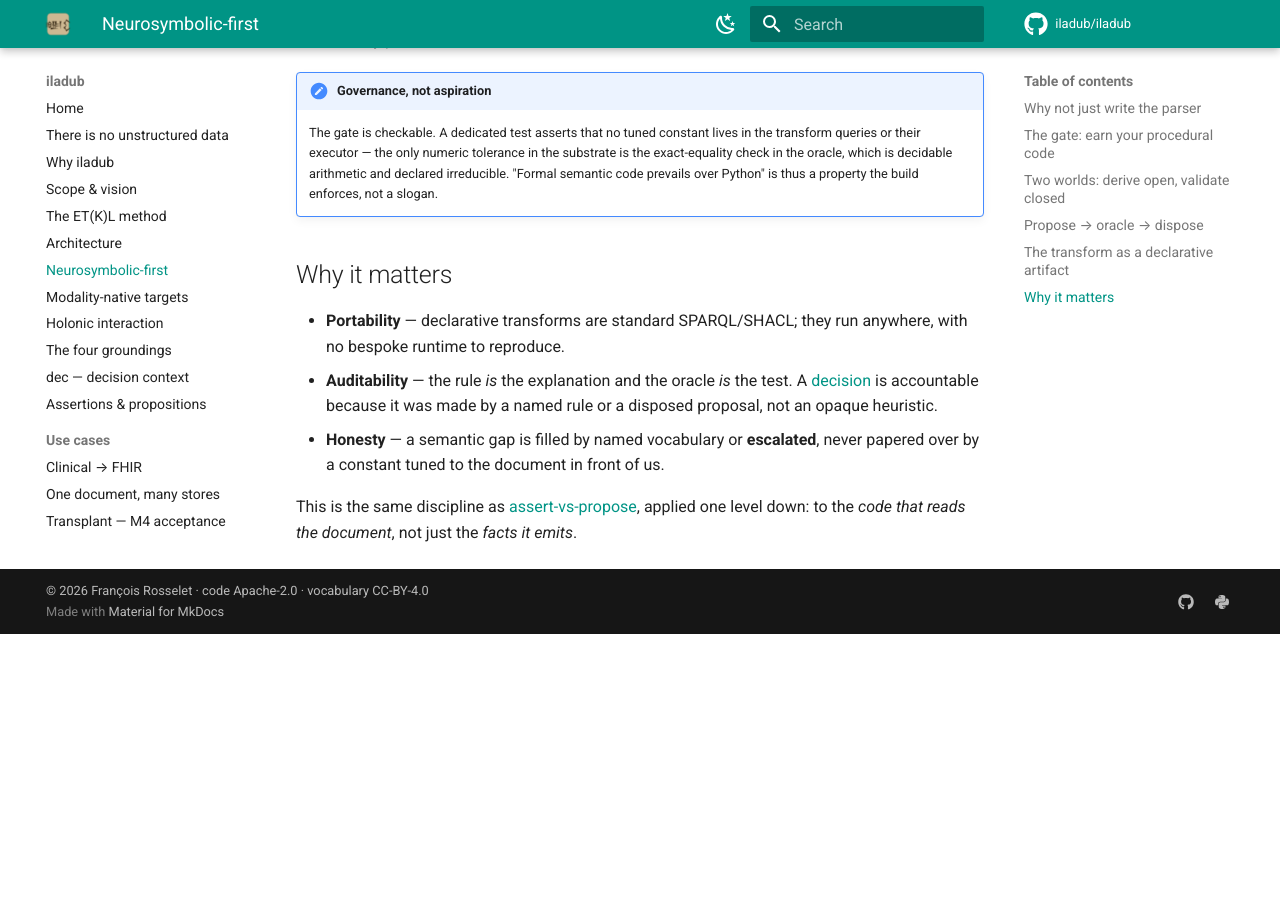
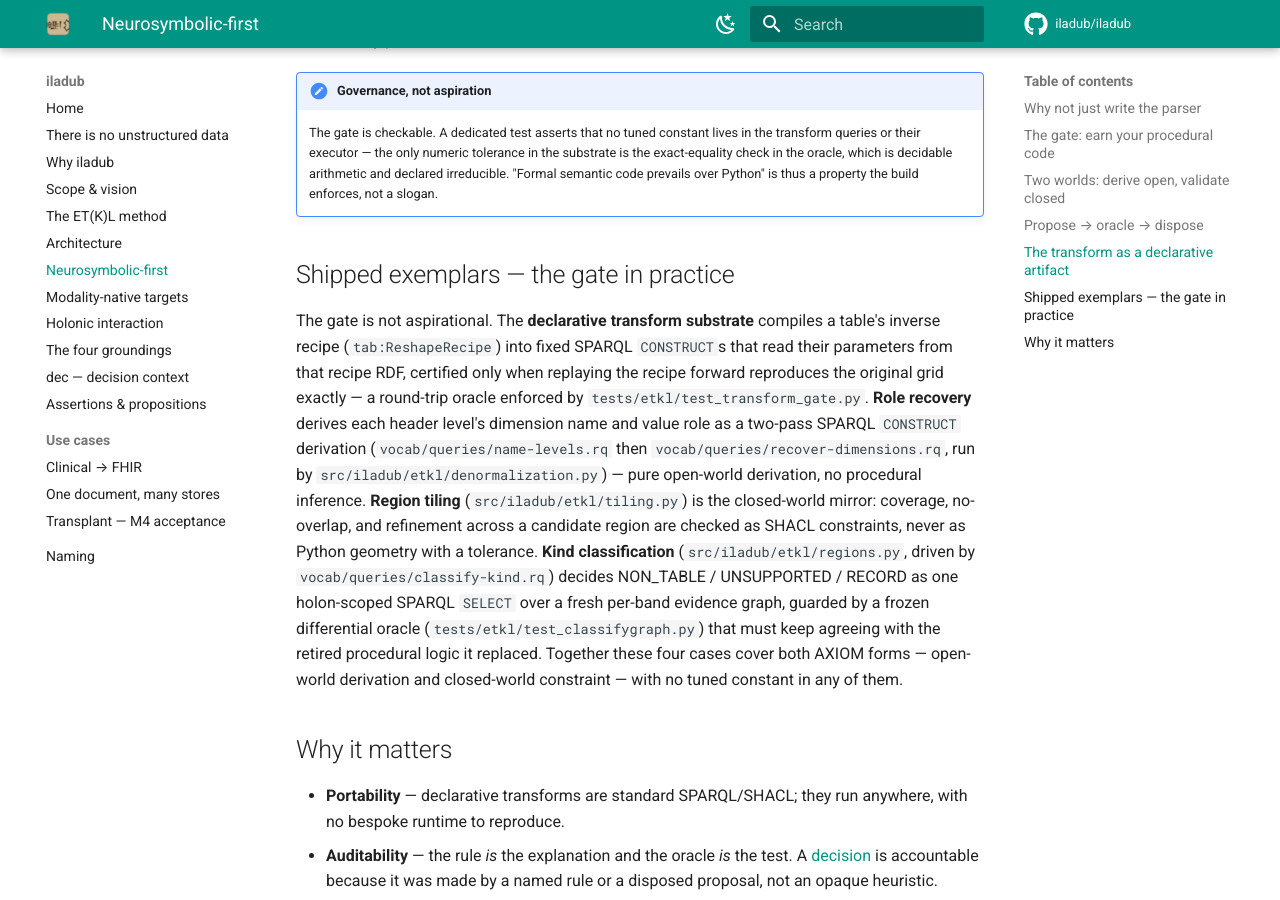
Before and after one commit to iladub/iladub, an MkDocs documentation site: the page built from docs/neurosymbolic-first.md, in a window 1280 px wide and 900 px high, scrolled down 3105 px. Built offline with MkDocs 1.6.1 and Material for MkDocs 9.7.7, drawn with Linux system fonts in a browser that asks for light colours; comment, search, counter and statistics services are not loaded; before the commit the page ends 3739 px from its top, so only the background shows below that.

Commit message:
docs(site): promote neurosymbolic exemplars to the published page; RELEASE.md drain wording (queue = visible lag)

```diff
--- a/docs/neurosymbolic-first.md
+++ b/docs/neurosymbolic-first.md
@@ -115,6 +115,27 @@
     check in the oracle, which is decidable arithmetic and declared irreducible. "Formal semantic
     code prevails over Python" is thus a property the build enforces, not a slogan.
 
+## Shipped exemplars — the gate in practice
+
+The gate is not aspirational. The **declarative transform substrate** compiles a
+table's inverse recipe (`tab:ReshapeRecipe`) into fixed SPARQL `CONSTRUCT`s that read
+their parameters from that recipe RDF, certified only when replaying the recipe
+forward reproduces the original grid exactly — a round-trip oracle enforced by
+`tests/etkl/test_transform_gate.py`. **Role recovery** derives each header level's
+dimension name and value role as a two-pass SPARQL `CONSTRUCT` derivation
+(`vocab/queries/name-levels.rq` then `vocab/queries/recover-dimensions.rq`, run by
+`src/iladub/etkl/denormalization.py`) — pure open-world derivation, no procedural
+inference. **Region tiling** (`src/iladub/etkl/tiling.py`) is the closed-world
+mirror: coverage, no-overlap, and refinement across a candidate region are checked
+as SHACL constraints, never as Python geometry with a tolerance. **Kind
+classification** (`src/iladub/etkl/regions.py`, driven by
+`vocab/queries/classify-kind.rq`) decides NON_TABLE / UNSUPPORTED / RECORD as one
+holon-scoped SPARQL `SELECT` over a fresh per-band evidence graph, guarded by a
+frozen differential oracle (`tests/etkl/test_classifygraph.py`) that must keep
+agreeing with the retired procedural logic it replaced. Together these four cases
+cover both AXIOM forms — open-world derivation and closed-world constraint — with
+no tuned constant in any of them.
+
 ## Why it matters
 
 - **Portability** — declarative transforms are standard SPARQL/SHACL; they run anywhere, with no
```
Also changed, not shown: RELEASE.md (+4 -2 lines), docs/wiki/concepts/neurosymbolic-exemplars.md (+2 -1 lines), docs/wiki/index.md (+1 -1 lines).
